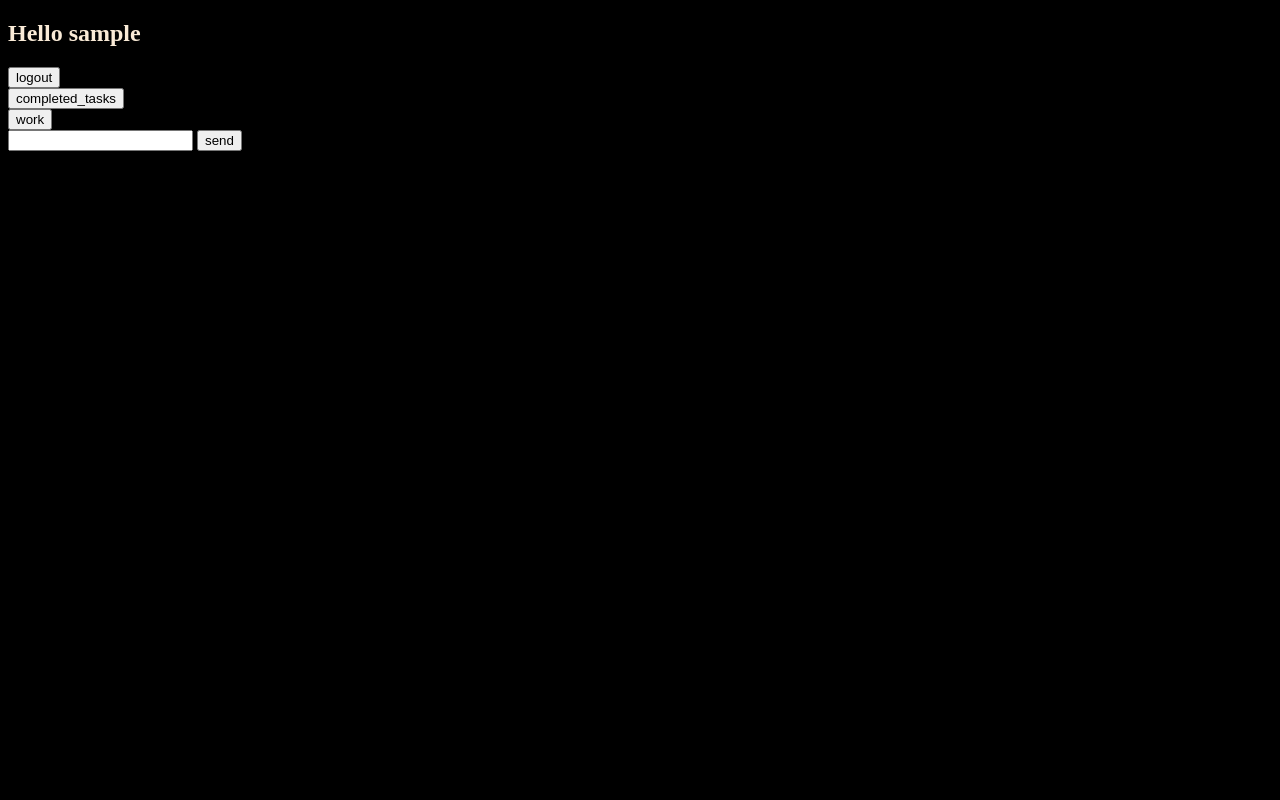
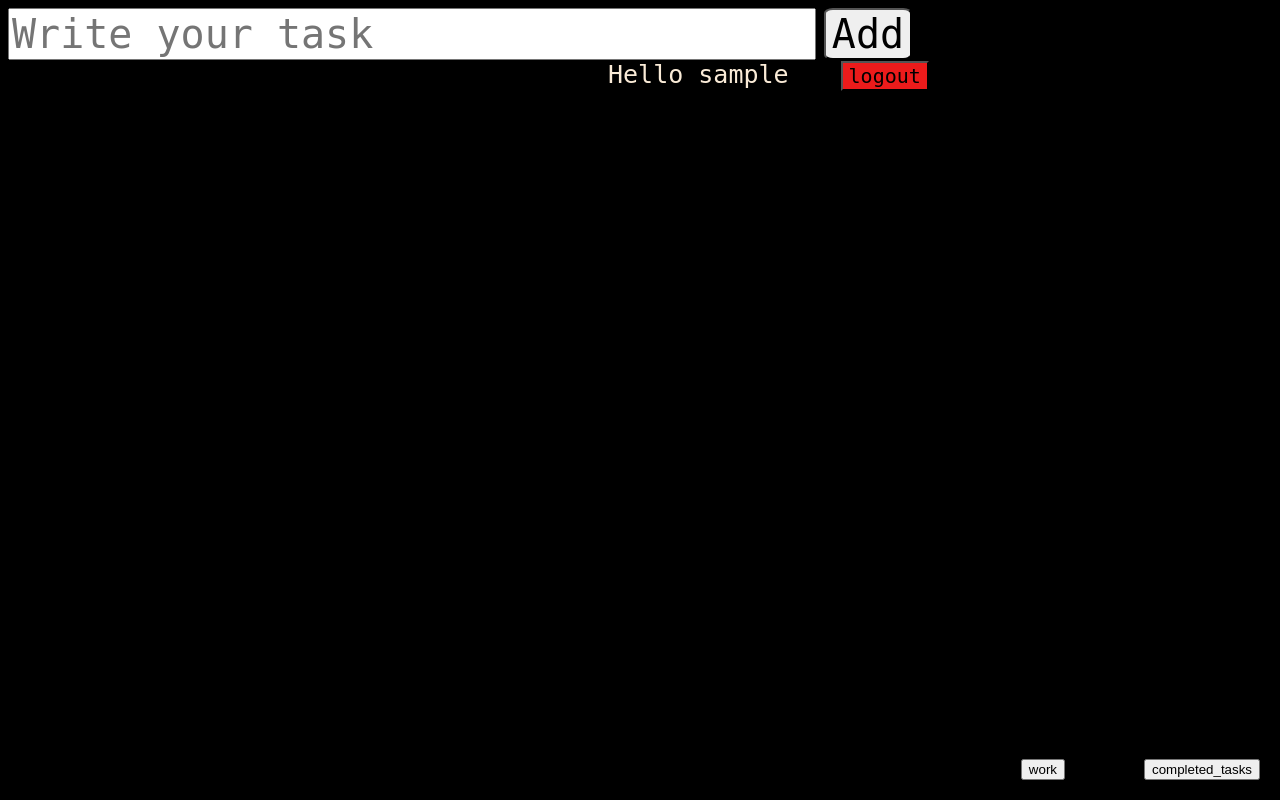
Before and after one commit to BugganeHuman/kite, a Django app: page / in a window 1280 px wide. Run offline with Django 5.2, Linux system fonts and the light colour scheme; the visitor is signed in with stand-in values (Sample User, id 1); data that the repository does not hold is empty.

Commit message:
created a piece of base interface (main, little work, almost nothing completed tasks)

```diff
--- /dev/null
+++ b/core/static/core/style.css
@@ -0,0 +1,70 @@
+body{
+    background-color: black;
+    color: antiquewhite;
+    font-family: monospace;
+}
+
+.input_task{
+    font-size: 40px;
+    font-family: monospace;
+    width: 800px;
+}
+
+.btn_add_task{
+    font-family: monospace;
+    font-size: 40px;
+    border-radius: 10%;
+    transition: transform 0.1s;
+}
+
+.btn_add_task:active{
+    transform: scale(0.95);
+    filter: brightness(0.9);
+}
+
+#form_add_task_work{
+    margin-left: 25%;
+}
+
+.hello_user{
+    font-size: 25px;
+    font-family: monospace;
+    display: inline-block;
+    margin-left: 600px;
+}
+
+.btn_logout{
+    font-size: 20px;
+    font-family: monospace;
+    transition: transform 0.1s;
+    background-color: #ec1b1b;
+    color: black;
+    margin-left: 50%;
+    display: inline-block;
+}
+
+.btn_logout:active{
+    transform: scale(0.95);
+    filter: brightness(0.9);
+}
+
+.form_inline_block{
+    display: inline-block;
+}
+
+.task{
+    font-size: 40px;
+    display: inline-block;
+}
+
+#btn_redirect_work{
+    position: fixed;
+    bottom: 20px;
+    right: 215px;
+}
+
+#btn_redirect_completed_tasks{
+    position: fixed;
+    bottom: 20px;
+    right: 20px;
+}
--- a/core/templates/core/index.html
+++ b/core/templates/core/index.html
@@ -1,23 +1,25 @@
 {% extends 'base.html' %}
 
 {% block start %}
+    <ul style="width: 75%">
+
     {% for task in tasks %}
 
-        <div>
+        <li>
 
-        <span class="task" id="id-{{ task.id }}" style="">{{ task.task }}</span>
+        <div class="task" id="id-{{ task.id }}" style="">{{ task.task }}</div>
 
-        <form action="{% url 'delete_task' task.id %}" method="POST">
+        <form action="{% url 'delete_task' task.id %}" method="POST" class="form_inline_block">
             {% csrf_token %}
-            <button style="" type="submit">del</button>
+            <button style="" type="submit">delete</button>
         </form>
 
-        <form hx-get="{% url 'show_update' task.id %}" hx-target="#id-{{ task.id }}">
+        <form hx-get="{% url 'show_update' task.id %}" hx-target="#id-{{ task.id }}" class="form_inline_block">
             <button type="submit">update</button>
         </form>
 
-        </div>
+        </li>
 
     {% endfor %}
-
+    </ul>
 {% endblock %}
--- a/templates/base.html
+++ b/templates/base.html
@@ -1,3 +1,4 @@
+{% load static %}
 <!doctype html>
 <html lang="en">
 <head>
@@ -7,43 +8,41 @@
     <meta http-equiv="X-UA-Compatible" content="ie=edge">
     <title>Kite</title>
     <script src = "https://unpkg.com/htmx.org"></script>
+    <link rel="stylesheet" href="{% static 'core/style.css' %}">
 
-    <style>
-        body {
-            background-color: black;
-            color: antiquewhite;
-        }
-    </style>
 
 </head>
 <body>
     {% if user.is_authenticated %}
-        <h2>Hello {{ user.username }}</h2>
+        <form action="{% url 'add_task' "main" %}" method="POST" class="form_inline_block">
+            {% csrf_token %}
+            <input type="text" name="task" id="input_task_main" class="input_task" placeholder="Write your task">
+            <button type="submit" id="btn_add_task_main" class="btn_add_task">Add</button>
 
-        <form action="{% url 'logout' %}" method="post">
-            {% csrf_token %}
-            <button type="submit">logout</button>
         </form>
 
-        <form action="/completed_tasks/">
-            <button type="submit">completed_tasks</button>
-        </form>
+        <div class="hello_user">Hello {{ user.username }}</div>
 
-        <form action="{% url 'show_tasks_work' %}">
-            <button type="submit">work</button>
-        </form>
-
-        <form action="{% url 'add_task' "main" %}" method="POST">
+        <form class="form_inline_block" action="{% url 'logout' %}" method="post">
             {% csrf_token %}
-            <input type="text" name="task">
-            <button type="submit">send</button>
-
+            <button type="submit" class="btn_logout" id="btn_logout_main">logout</button>
         </form>
 
         {% block start %}
 
         {% endblock %}
 
+        <form action="{% url 'show_tasks_work' %}" class="form_inline_block" id="btn_redirect_work">
+            <button type="submit">work</button>
+        </form>
+
+        <form action="/completed_tasks/" class="form_inline_block" id="btn_redirect_completed_tasks">
+            <button type="submit">completed_tasks</button>
+        </form>
+
+
+
+
 
     {% endif %}
 </body>
--- a/templates/completed_tasks.html
+++ b/templates/completed_tasks.html
@@ -1,8 +1,13 @@
+{% load static %}
 <!DOCTYPE html>
 <html lang="en">
 <head>
     <meta charset="UTF-8">
+    <meta name="viewport"
+          content="width=device-width, user-scalable=no, initial-scale=1.0, maximum-scale=1.0, minimum-scale=1.0">
+    <meta http-equiv="X-UA-Compatible" content="ie=edge">
     <title>Completed tasks</title>
+    <link rel="stylesheet" href="{% static 'core/style.css' %}">
 </head>
 <body>
 
```
Also changed, not shown: core/templates/core/work.html (+9 -2 lines), templates/work.html (+17 -25 lines).
